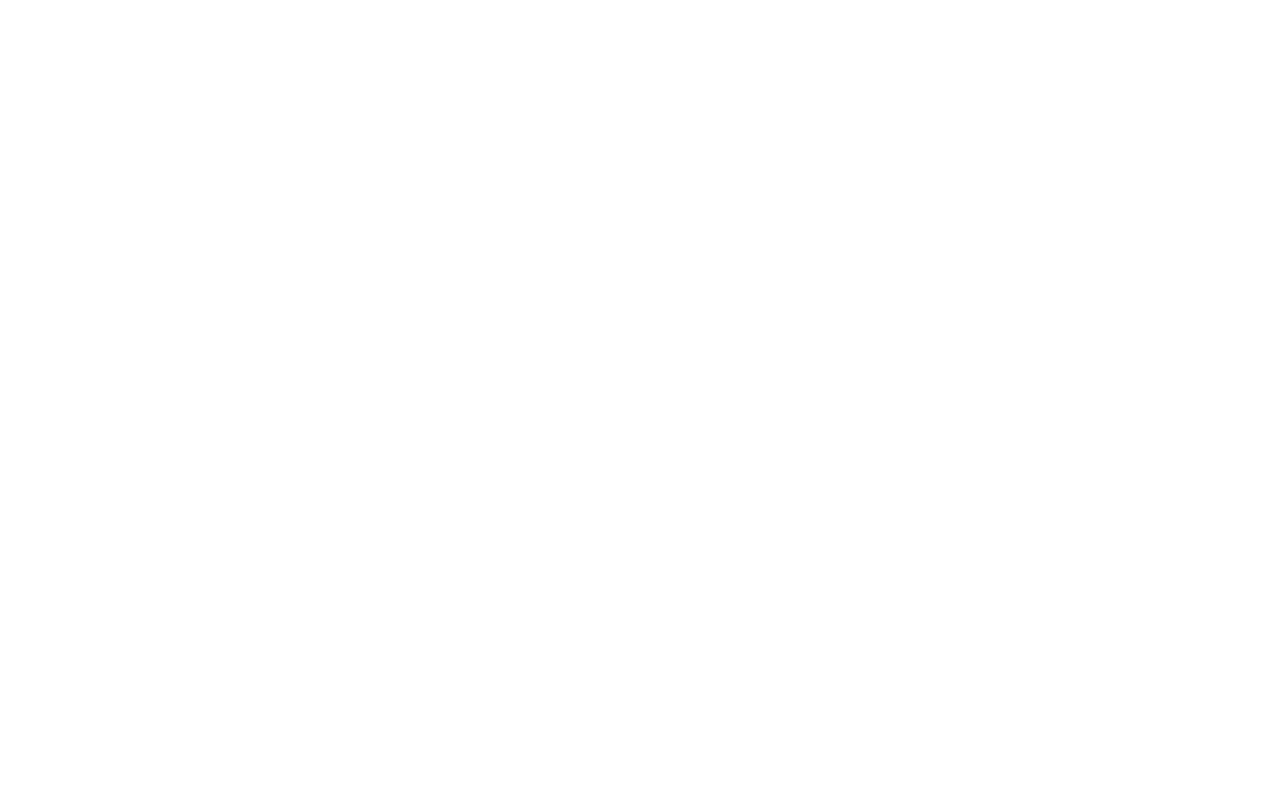
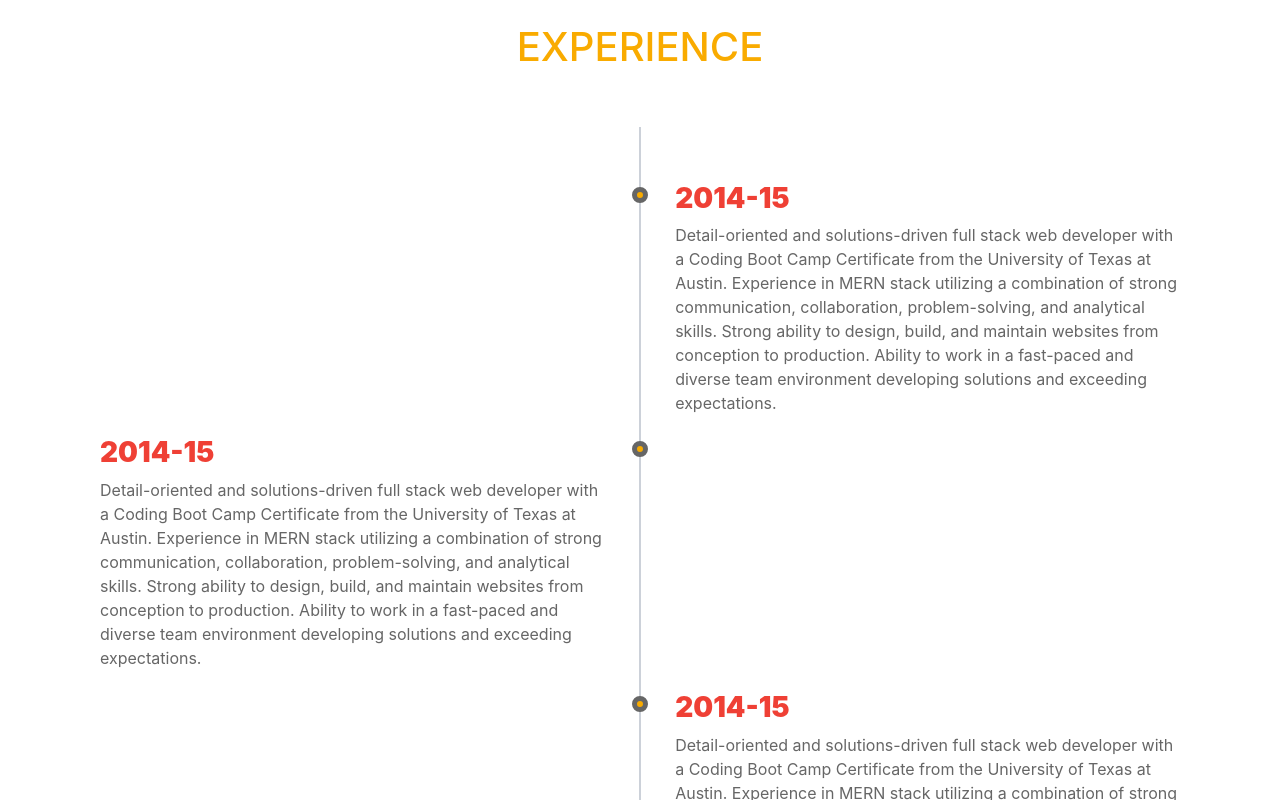
Before and after one commit to Ymuzhych/portfolio-rct, a React (Create React App) app: page / in a window 1280 px wide. Shown: the part 1320-2120 px from the top of the page. Before the commit the page ends 1283 px from the top, so only its background shows below. Built offline with nearby package versions, Linux system fonts and the light colour scheme.

Commit message:
add experience component/css

```diff
--- a/src/App.css
+++ b/src/App.css
@@ -2,6 +2,8 @@
 :root {
   --primary-white: #fff;
   --primary-orange: #f9ab00;
+  --primary-grey: #ccd1d9;
+  --primary-dark-grey: #666666;
   --primary-dark: rgba(255, 255, 255, 0);
   --primary-red: #ef4035;
   --primary-hover-red: #f33501;
@@ -112,6 +114,7 @@
   width: 100vh;
   z-index: 1;
 } */
+/***********ABOUT ME******/
 .photo-wrap {
   display: flex;
   justify-content: center;
@@ -136,3 +139,79 @@
   }
 
 }
+/**************experiance**********/
+.experience {
+  padding: 0.7rem;
+}
+.experience-wrapper {
+  position: relative;
+  padding: 3.125rem 0;
+  overflow: hidden;
+}
+.experience h1 {
+  text-transform: uppercase;
+  color: var(--primary-orange);
+}
+.experience-wrapper::before {
+  position: absolute;
+  content: "";
+  top: 0;
+  left: 50%;
+  margin-left: -0.0625rem;
+  width: 0.125rem;
+  height: 100%;
+  background: var(--primary-grey);
+  z-index: 1;
+}
+.timeline-block {
+  width: calc(50% + 0.5rem);
+  display: flex;
+  justify-content: space-between;
+  clear: both;
+}
+.timeline-block-right {
+  float: right;
+}
+.timeline-block-left {
+  float: left;
+  direction: rtl;
+}
+.marker {
+  width: 1rem;
+  height: 1rem;
+  border-radius: 50%;
+  border: 0.3125rem solid var(--primary-dark-grey);
+  background: var(--primary-orange);
+  margin-top: 0.625rem;
+  z-index: 3;
+}
+.timeline-content {
+  width: 95%;
+  padding: 0 0.9375rem;
+  color: var(--primary-dark-grey);
+  direction: ltr;
+}
+.timeline-content h3 {
+   margin-top: 0.325rem;
+   color: var(--primary-red);
+   font-weight: 900;
+}
+/*----------media------------*/
+@media(max-width: 768px) {
+  .experience .container{
+    padding-left: 0;
+  }
+  .experience-wrapper::before {
+    left: 0.5rem;
+    margin-bottom: 1.875rem;
+  }
+  .timeline-block-right{
+    float: none;
+    width: 100%;
+  }
+  .timeline-block-left{
+    float: none;
+    direction: ltr;
+    width: 100%;
+  }
+}
--- a/src/App.js
+++ b/src/App.js
@@ -5,6 +5,7 @@
 import Navbar from './components/Navbar';
 import Header from './components/Header';
 import AboutMe from './components/AboutMe';
+import Experiance from './components/Experiance';
 
 function App() {
   return (
@@ -12,6 +13,7 @@
     <Navbar />
     <Header />
     <AboutMe />
+    <Experiance />
     </>
     );
 }
--- /dev/null
+++ b/src/components/Experiance.js
@@ -0,0 +1,38 @@
+import React from "react";
+
+const Experience = () => {
+    return (
+      <div className="experience">
+          <div className="d-flex justify-content-center my-5">
+          <h1>Experience</h1>
+          </div>
+          <div className="container experience-wrapper">
+              <div className="timeline-block timeline-block-right">
+                  <div className="marker"></div>
+                  <div className="timeline-content">
+                      <h3>2014-15</h3>
+                      <p>Detail-oriented and solutions-driven full stack web developer with a Coding Boot Camp Certificate from the University of Texas at Austin. Experience in MERN stack utilizing a combination of strong communication, collaboration, problem-solving, and analytical skills. Strong ability to design, build, and maintain websites from conception to production. Ability to work in a fast-paced and diverse team environment developing solutions and exceeding expectations.</p>
+                  </div>
+              </div>
+              {/*--*/}
+              <div className="timeline-block timeline-block-left">
+                  <div className="marker"></div>
+                  <div className="timeline-content">
+                      <h3>2014-15</h3>
+                      <p>Detail-oriented and solutions-driven full stack web developer with a Coding Boot Camp Certificate from the University of Texas at Austin. Experience in MERN stack utilizing a combination of strong communication, collaboration, problem-solving, and analytical skills. Strong ability to design, build, and maintain websites from conception to production. Ability to work in a fast-paced and diverse team environment developing solutions and exceeding expectations.</p>
+                  </div>
+              </div>
+                {/*--*/}
+                <div className="timeline-block timeline-block-right">
+                  <div className="marker"></div>
+                  <div className="timeline-content">
+                      <h3>2014-15</h3>
+                      <p>Detail-oriented and solutions-driven full stack web developer with a Coding Boot Camp Certificate from the University of Texas at Austin. Experience in MERN stack utilizing a combination of strong communication, collaboration, problem-solving, and analytical skills. Strong ability to design, build, and maintain websites from conception to production. Ability to work in a fast-paced and diverse team environment developing solutions and exceeding expectations.</p>
+                  </div>
+              </div>
+          </div>
+      </div>
+    )
+}
+
+export default Experience;
--- a/src/components/Navbar.js
+++ b/src/components/Navbar.js
@@ -22,11 +22,11 @@
       <li className="nav-item ml-auto">
         <a className="nav-link" href="#">About Me</a>
       </li>
+      {/* <li className="nav-item ml-auto">
+        <a className="nav-link" href="#">Services</a>
+      </li> */}
       <li className="nav-item ml-auto">
-        <a className="nav-link" href="#">Services</a>
-      </li>
-      <li className="nav-item ml-auto">
-        <a className="nav-link" href="#">My Work</a>
+        <a className="nav-link" href="#">Experiance</a>
       </li>
       <li className="nav-item ml-auto">
         <a className="nav-link" href="#">Portfolio</a>
```
